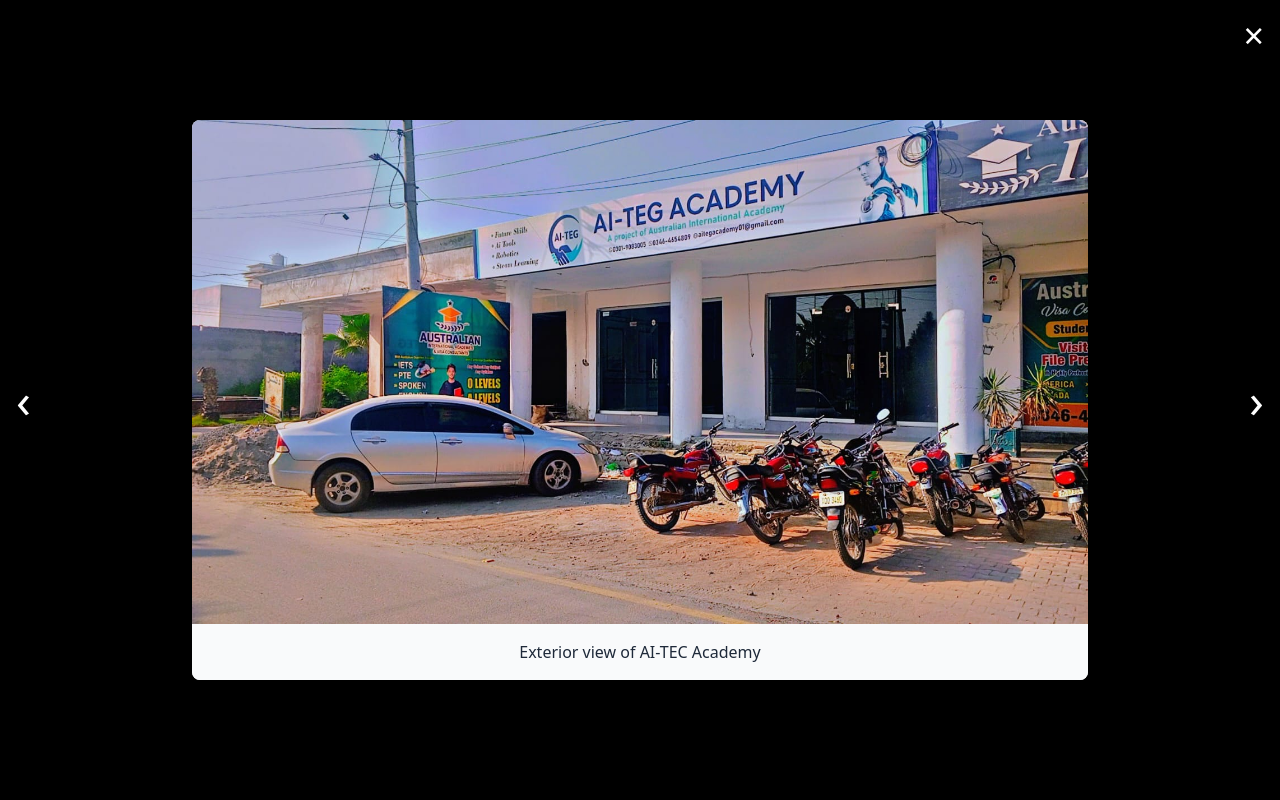
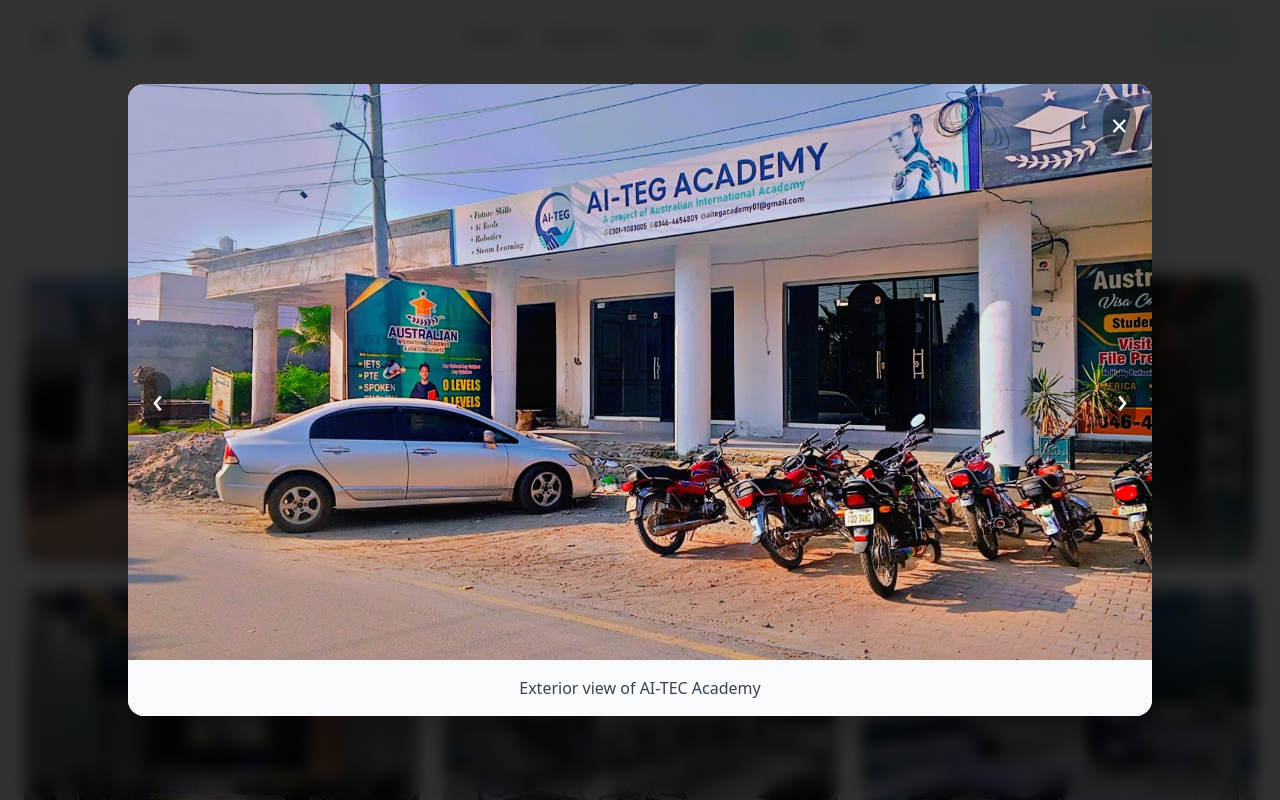
Before and after one commit to asadimran12/AitegSolutions.com, a React (Vite) app in the folder frontend/: page /gallery in a window 1280 px wide. Both pictures are taken after a click on the element "Exterior view of AI-TEC Academy". Shown: the top 800 px of the page. Built offline with nearby package versions, Linux system fonts and the light colour scheme.

Commit message:
AddChnages

```diff
--- a/frontend/src/pages/About.jsx
+++ b/frontend/src/pages/About.jsx
@@ -12,7 +12,7 @@
   return (
     <div className="bg-white text-gray-800">
       {/* 🔹 Hero Section */}
-      <section className="bg-gradient-to-b from-white to-gray-100 text-center py-20 px-6 md:px-20">
+      <section className=" text-center py-20 px-6 md:px-20">
         <h1 className="text-4xl md:text-5xl font-bold text-[#03347C]  mb-4">
           About <span className="text-[#02C6C8]">AI-TEG Academy</span>
         </h1>
@@ -64,7 +64,7 @@
       </section>
 
       {/* 🔹 Our Team Section */}
-      <section className="py-20 px-6 md:px-20 bg-gray-50 text-center">
+      <section className="py-20 px-6 md:px-20 text-center">
         <h2 className="text-3xl font-bold text-[#03347C] mb-12">
           Meet Our <span className="text-[#02C6C8]">Leadership Team</span>
         </h2>
@@ -107,7 +107,7 @@
         </div>
       </section>
       {/* {Trianers} */}
-      <section className="py-20 px-6 md:px-20 bg-gray-50 text-center">
+      <section className="py-20 px-6 md:px-20 text-center">
         <h2 className="text-3xl font-bold text-[#03347C] mb-12">
           Our <span className="text-[#02C6C8]">Robotics Trainers</span>
         </h2>
@@ -145,30 +145,27 @@
 
 
 {/* {Stars} */}
-          <section className="py-20 px-6 md:px-20 bg-gray-50 text-center">
+          <section className="py-20 px-6 md:px-20 text-center">
         <h2 className="text-3xl font-bold text-[#03347C] mb-12">
           Our <span className="text-[#02C6C8]">Robotics, Coding & AI Stars</span>
         </h2>
 
-        <div className="grid grid-cols-1 md:grid-cols-2 gap-10">
+        <div className="grid grid-cols-1 md:grid-cols-3 gap-10">
           {[
             {
               name: "Abrish Fatima",
-              descrp: "AI-Teg Robotics Trainer & Prompt Engineer",
               icon: (
                 <FaChalkboardTeacher className="text-[#02C6C8] text-5xl mb-4 mx-auto" />
               ),
             },
             {
               name: "Syed Hamdan Bilal",
-              descrp: "AI-Teg Robotics Trainer & Prompt Engineer",
               icon: (
                 <FaUserTie className="text-[#02C6C8] text-5xl mb-4 mx-auto" />
               ),
             },
             {
               name: "Muhmmad Taha Asif",
-              descrp: "AI-Teg Robotics Trainer & Prompt Engineer",
               icon: (
                 <FaUserTie className="text-[#02C6C8] text-5xl mb-4 mx-auto" />
               ),
--- a/frontend/src/pages/Gallery.jsx
+++ b/frontend/src/pages/Gallery.jsx
@@ -1,6 +1,4 @@
 import React, { useState, useEffect } from "react";
-
-// Import the actual images
 import image3 from "../assets/3rd.jpeg";
 import image4 from "../assets/4th.jpeg";
 import image5 from "../assets/5th.jpeg";
@@ -9,32 +7,15 @@
 import image8 from "../assets/8th.jpeg";
 
 const officeImages = [
-  {
-    id: 1,
-    src: image3,
-    alt: "Close-up of AI-TEC Academy building entrance, showing the main gate",
-  },
+  { id: 1, src: image3, alt: "AI-TEC Academy main gate entrance" },
   { id: 2, src: image4, alt: "Exterior view of AI-TEC Academy" },
-  { id: 3, src: image5, alt: "A modern classroom in Ai-Teg Academy" },
-  {
-    id: 4,
-    src: image6,
-    alt: "Spacious classroom featuring a dark color palette and a wall-mounted screen.",
-  },
-  {
-    id: 5,
-    src: image7,
-    alt: "Bright and professional reception or student waiting area.",
-  },
-  {
-    id: 6,
-    src: image8,
-    alt: "Administrative workspace or faculty office in the Ai-Teg Academy.",
-  },
+  { id: 3, src: image5, alt: "Modern classroom in Ai-Teg Academy" },
+  { id: 4, src: image6, alt: "Spacious classroom with digital screen" },
+  { id: 5, src: image7, alt: "Reception and waiting area" },
+  { id: 6, src: image8, alt: "Administrative workspace and office" },
 ];
 
 // --- Modal Component ---
-// A dedicated component for the lightbox view to keep the code clean.
 const ImageModal = ({ image, onClose, onNext, onPrev }) => {
   useEffect(() => {
     const handleKeyDown = (e) => {
@@ -43,7 +24,6 @@
       if (e.key === "ArrowLeft") onPrev();
     };
     window.addEventListener("keydown", handleKeyDown);
-    // Cleanup event listener on component unmount
     return () => window.removeEventListener("keydown", handleKeyDown);
   }, [onClose, onNext, onPrev]);
 
@@ -51,45 +31,42 @@
 
   return (
     <div
-      className="fixed inset-0 bg-black bg-opacity-80 flex items-center justify-center z-50 transition-opacity duration-300"
+      className="fixed inset-0 bg-black/80 backdrop-blur-sm flex items-center justify-center z-50"
       onClick={onClose}
     >
       <div
-        className="relative bg-white rounded-lg shadow-2xl max-w-4xl w-11/12 max-h-[90vh] overflow-hidden flex flex-col"
+        className="relative bg-white rounded-2xl shadow-2xl overflow-hidden max-w-5xl w-11/12"
         onClick={(e) => e.stopPropagation()}
       >
         <img
           src={image.src}
           alt={image.alt}
-          className="w-full h-auto object-contain flex-shrink-0"
-          style={{ maxHeight: "calc(90vh - 4rem)" }}
+          className="w-full h-auto object-contain"
+          style={{ maxHeight: "85vh" }}
         />
-        <p className="text-center p-4 bg-gray-50 text-gray-800 font-medium">
+        <p className="text-center p-4 bg-gray-50 text-gray-700 font-medium">
           {image.alt}
         </p>
-      </div>
 
-      {/* Close Button */}
         <button
           onClick={onClose}
-        className="absolute top-4 right-4 text-white text-4xl hover:text-gray-300 transition-colors"
+          className="absolute top-4 right-4 text-white bg-black/40 hover:bg-black/70 rounded-full p-2 text-3xl"
         >
           &times;
         </button>
-
-      {/* Navigation Buttons */}
         <button
           onClick={onPrev}
-        className="absolute left-4 top-1/2 -translate-y-1/2 text-white text-5xl hover:text-gray-300 transition-colors"
+          className="absolute left-4 top-1/2 -translate-y-1/2 text-white bg-black/40 hover:bg-black/70 rounded-full p-2 text-4xl"
         >
           &#8249;
         </button>
         <button
           onClick={onNext}
-        className="absolute right-4 top-1/2 -translate-y-1/2 text-white text-5xl hover:text-gray-300 transition-colors"
+          className="absolute right-4 top-1/2 -translate-y-1/2 text-white bg-black/40 hover:bg-black/70 rounded-full p-2 text-4xl"
         >
           &#8250;
         </button>
+      </div>
     </div>
   );
 };
@@ -100,12 +77,10 @@
 
   const openModal = (index) => setCurrentImageIndex(index);
   const closeModal = () => setCurrentImageIndex(null);
-
   const showNextImage = (e) => {
     if (e) e.stopPropagation();
     setCurrentImageIndex((prevIndex) => (prevIndex + 1) % officeImages.length);
   };
-
   const showPrevImage = (e) => {
     if (e) e.stopPropagation();
     setCurrentImageIndex(
@@ -114,41 +89,31 @@
   };
 
   return (
-    <div className="max-w-7xl mx-auto py-16 px-4 sm:px-6 lg:px-8 bg-gray-50">
+    <div className="max-w-7xl mx-auto py-16 px-6 bg-gradient-to-b from-white to-gray-100">
       <div className="text-center mb-12">
-        <h2 className="text-4xl md:text-5xl font-extrabold text-gray-900 tracking-tight">
+        <h2 className="text-4xl md:text-5xl font-extrabold text-gray-900">
           Explore Our Campus
         </h2>
         <p className="mt-4 max-w-2xl mx-auto text-lg text-gray-600">
-          A glimpse into the spaces where innovation and learning come to life.
+          A glimpse into the spaces where innovation and learning come alive.
         </p>
       </div>
 
-      {/* Dynamic Masonry Grid Layout */}
-      <div className="grid grid-cols-2 md:grid-cols-4 gap-4">
+      {/* ✅ Clean & Responsive Grid */}
+      <div className="grid grid-cols-1 sm:grid-cols-2 md:grid-cols-3 lg:grid-cols-3 gap-6">
         {officeImages.map((image, index) => (
           <div
             key={image.id}
             onClick={() => openModal(index)}
-            className={`group relative overflow-hidden rounded-xl shadow-lg cursor-pointer
-              transition-all duration-500 ease-in-out hover:shadow-2xl hover:scale-105
-              ${index === 0 ? "col-span-2 row-span-2" : ""}
-              ${index === 3 || index === 4 ? "md:col-span-2" : ""}
-            `}
+            className="group relative overflow-hidden rounded-2xl shadow-md hover:shadow-2xl cursor-pointer bg-white transition-all duration-500 ease-in-out hover:-translate-y-2"
           >
             <img
               src={image.src}
               alt={image.alt}
-              fetchpriority={index < 3 ? "high" : "auto"}
-              className="w-full h-full object-cover object-center transition-transform duration-500 group-hover:scale-110"
+              className="w-full h-64 md:h-72 object-cover rounded-2xl transition-transform duration-700 group-hover:scale-110"
             />
-            {/* Subtle overlay that slides up on hover */}
-            <div
-              className="absolute inset-0 bg-gradient-to-t from-black/70 to-transparent p-4 flex items-end
-                           opacity-0 group-hover:opacity-100 transition-all duration-500
-                           transform translate-y-8 group-hover:translate-y-0"
-            >
-              <p className="text-white text-base font-semibold transition-all duration-300 transform translate-y-4 group-hover:translate-y-0">
+            <div className="absolute inset-0 bg-black/50 opacity-0 group-hover:opacity-100 transition-opacity duration-500 flex items-center justify-center">
+              <p className="text-white font-semibold text-base md:text-lg text-center px-3">
                 {image.alt}
               </p>
             </div>
```
Lines whose indentation alone changed are shown as unchanged.
